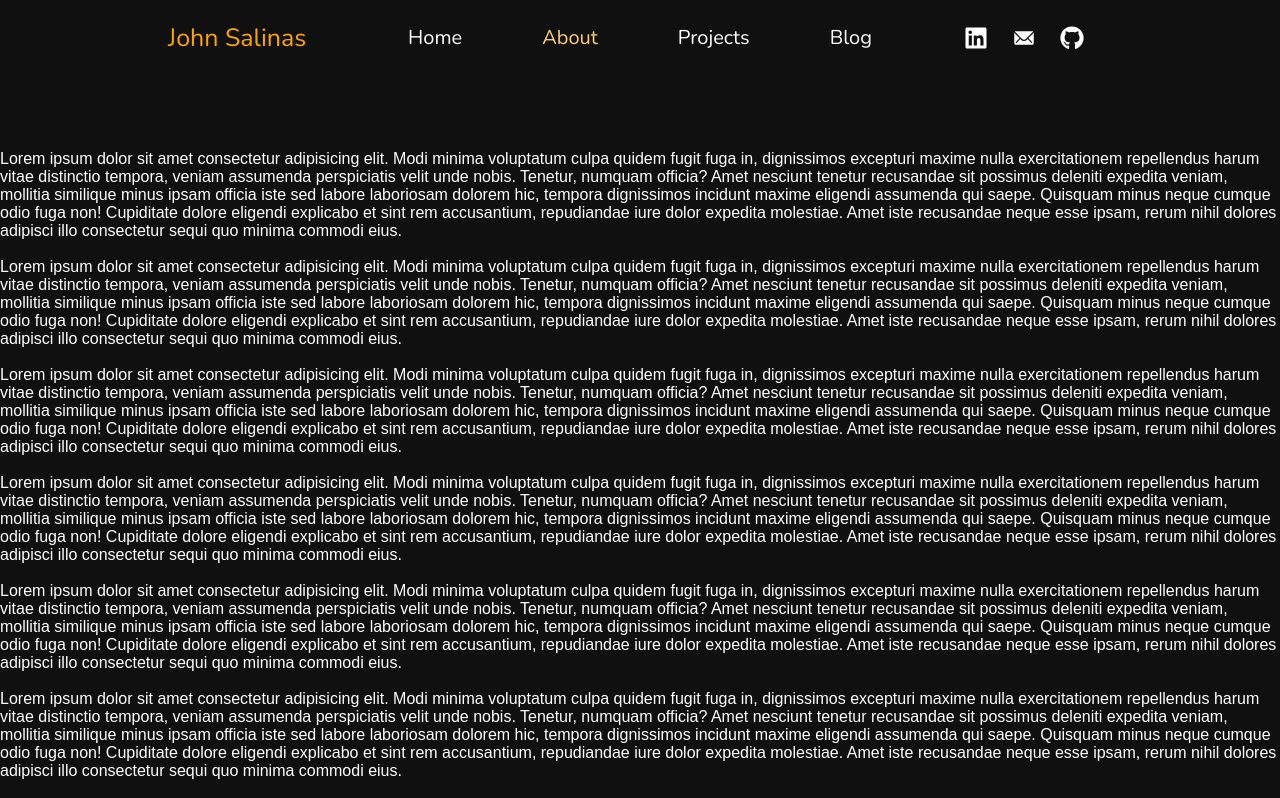
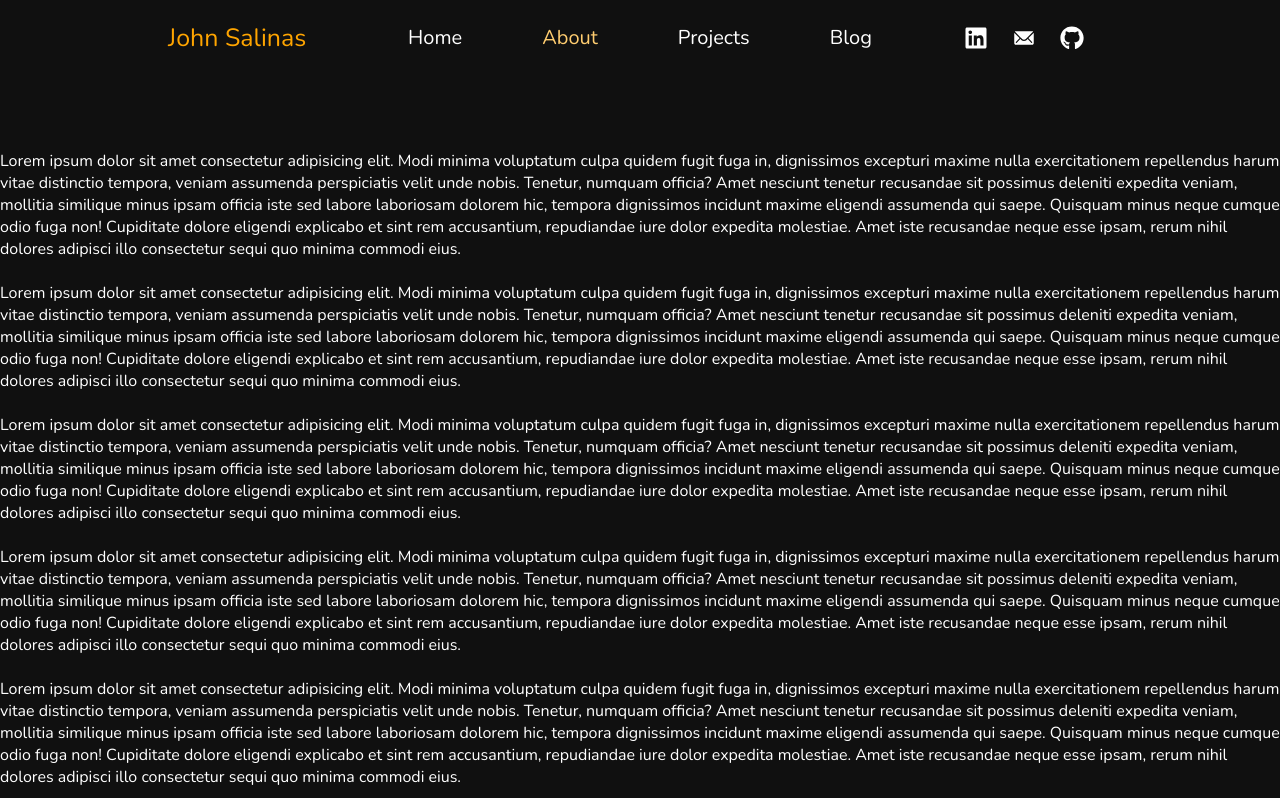
Before and after one commit to JohnSalinas123/Portofolio_JohnS, a React (Vite) app in the folder frontend/: page /about in a window 1280 px wide. Shown: the top 798 px of the page. Built offline with nearby package versions, Linux system fonts and the light colour scheme.

Commit message:
applied home page transition, fixed redundant css spacing

```diff
--- a/frontend/src/pages/Home.jsx
+++ b/frontend/src/pages/Home.jsx
@@ -1,8 +1,10 @@
 import React from 'react'
 import './Home.css'
+import { CSSTransition } from 'react-transition-group';
 
 export const Home = () => {
   return (
+    <CSSTransition in={true} appear={true} timeout={1000} classNames="fade">
       <div className="home-container" >
         <div className="home-header-content" style={{backgroundImage: 'url(/lighthouse.png)', backgroundPosition: 'center top', backgroundSize: 'cover', }}>
           <div className="gradient-overlay"></div>
@@ -34,5 +36,6 @@ export const Home = () => {
         <div>Lorem ipsum dolor sit amet consectetur adipisicing elit. Modi minima voluptatum culpa quidem fugit fuga in, dignissimos excepturi maxime nulla exercitationem repellendus harum vitae distinctio tempora, veniam assumenda perspiciatis velit unde nobis. Tenetur, numquam officia? Amet nesciunt tenetur recusandae sit possimus deleniti expedita veniam, mollitia similique minus ipsam officia iste sed labore laboriosam dolorem hic, tempora dignissimos incidunt maxime eligendi assumenda qui saepe. Quisquam minus neque cumque odio fuga non! Cupiditate dolore eligendi explicabo et sint rem accusantium, repudiandae iure dolor expedita molestiae. Amet iste recusandae neque esse ipsam, rerum nihil dolores adipisci illo consectetur sequi quo minima commodi eius.</div>
         <br />
       </div>
+    </CSSTransition>
   )
 }
--- a/frontend/src/styles/App.css
+++ b/frontend/src/styles/App.css
@@ -23,7 +23,3 @@
 body {
   overflow-y: scroll;
 }
-
-.content-container {
-  margin-top: 150px;
-}
--- a/frontend/src/styles/general.css
+++ b/frontend/src/styles/general.css
@@ -1,5 +1,18 @@
 .narrow-content-container {
     max-width: 1400px;
     min-height: 80vh;
-    margin: 0 auto;
+    margin-left: auto;
+    margin-right: auto;
+    margin-top: 150px;
   }
+
+.fade-appear,
+.fade-enter {
+  opacity: 0;
+}
+
+.fade-appear-active,
+.fade-enter-active {
+  opacity: 1;
+  transition: opacity 500ms;
+}
--- a/frontend/src/styles/index.css
+++ b/frontend/src/styles/index.css
@@ -2,7 +2,7 @@
   box-sizing: border-box;
   margin: 0;
   padding: 0;
-  font-family: Arial, Helvetica, sans-serif;
+  font-family: 'Nunito', sans-serif;
 }
 
 html {
```
Lines whose indentation alone changed are shown as unchanged.
